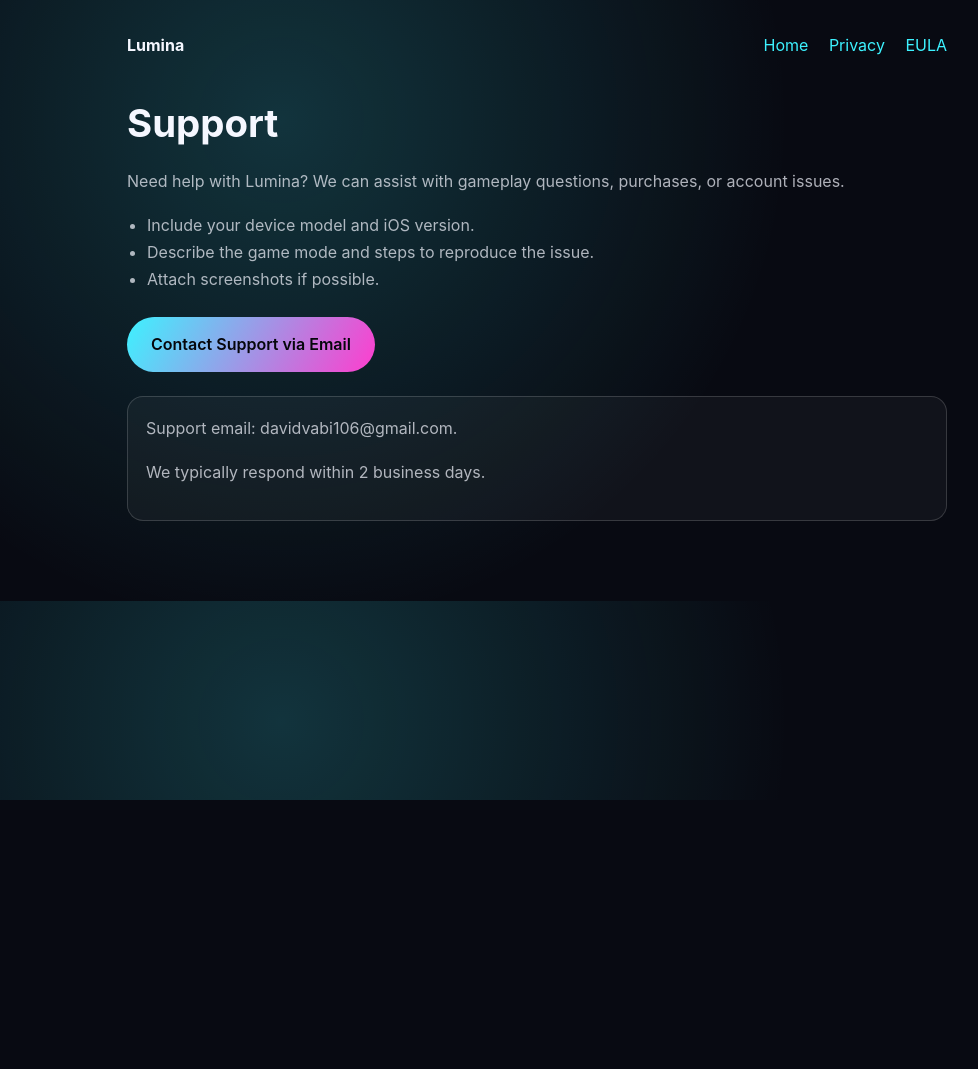
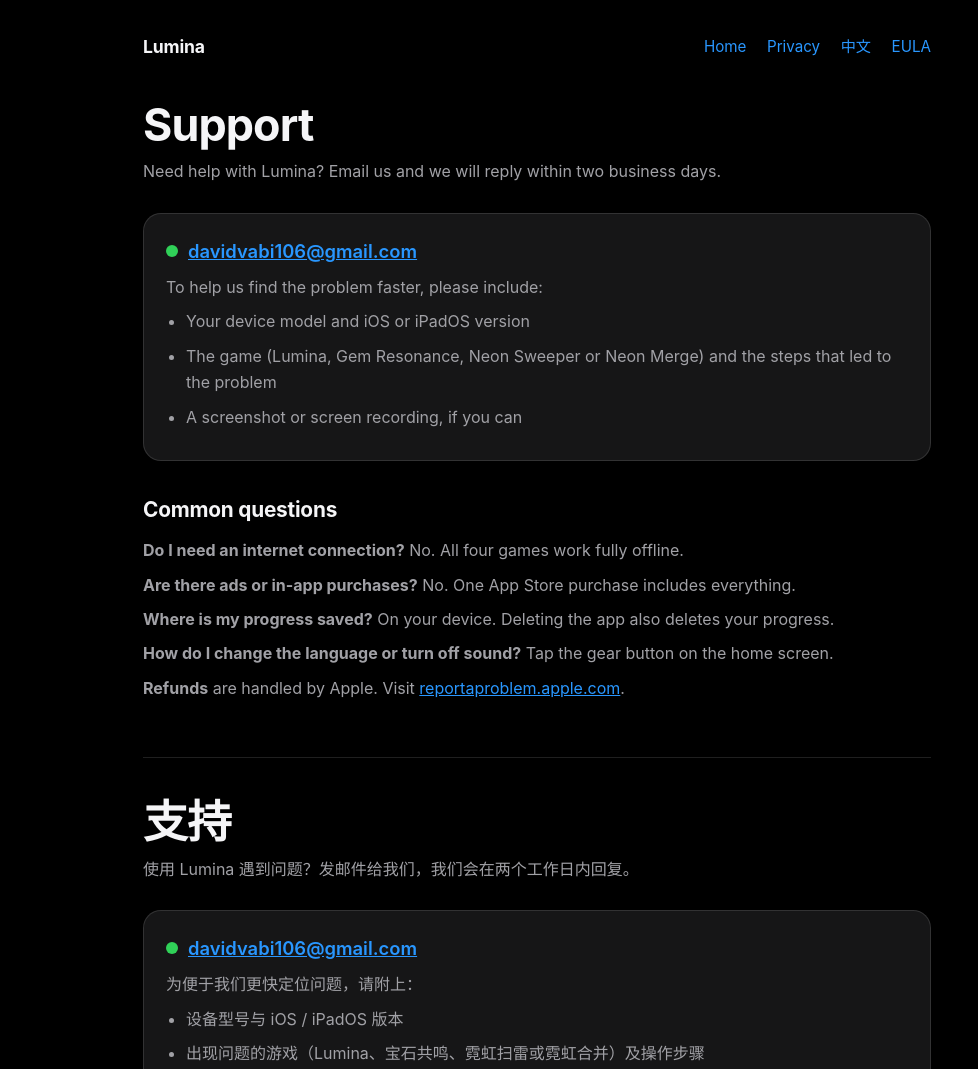
Before and after one commit to zergcsda/lumina-docs, a plain HTML site: page support.html in a window 1280 px wide. Shown: the top 1069 px of the page, without its empty margins (103-1081 px from the left). Before the commit the page ends 800 px from the top, so only its background shows below. Drawn offline with Linux system fonts and the light colour scheme.

Commit message:
Update support.html: bilingual, Data Not Collected disclosure

```diff
--- a/support.html
+++ b/support.html
@@ -3,82 +3,52 @@
 <head>
     <meta charset="UTF-8">
     <meta name="viewport" content="width=device-width, initial-scale=1.0">
-    <title>Support - Lumina</title>
+    <title>Support · 支持 - Lumina</title>
+    <meta name="description" content="Get help with Lumina for iPhone and iPad.">
     <style>
         :root {
-            --bg: #080a12;
-            --text: #f5f7ff;
-            --muted: rgba(245, 247, 255, 0.7);
-            --accent: #3df2ff;
-            --accent-2: #ff3dce;
-            --border: rgba(255, 255, 255, 0.16);
+            --bg: #000000;
+            --panel: #161617;
+            --text: #f5f5f7;
+            --muted: #a1a1a6;
+            --accent: #2997ff;
+            --ok: #30d158;
+            --border: rgba(255, 255, 255, 0.12);
         }
-
-        * {
-            box-sizing: border-box;
-            margin: 0;
-            padding: 0;
-        }
-
+        * { box-sizing: border-box; margin: 0; padding: 0; }
         body {
-            font-family: "Space Grotesk", "SF Pro Display", "Segoe UI", sans-serif;
-            background: radial-gradient(circle at 30% 20%, rgba(61, 242, 255, 0.18), transparent 50%),
-                        #080a12;
+            font-family: -apple-system, BlinkMacSystemFont, "SF Pro Text", "PingFang SC", "Segoe UI", sans-serif;
+            background: var(--bg);
             color: var(--text);
-            line-height: 1.7;
-            padding: 32px 20px 80px;
-            max-width: 860px;
+            line-height: 1.65;
+            padding: 32px 16px 80px;
+            max-width: 820px;
             margin: 0 auto;
         }
-
-        header {
-            display: flex;
-            justify-content: space-between;
-            align-items: center;
-            margin-bottom: 32px;
+        header { display: flex; justify-content: space-between; align-items: center; margin-bottom: 40px; flex-wrap: wrap; gap: 12px; }
+        header strong { font-size: 1.1rem; letter-spacing: -0.01em; }
+        nav a { color: var(--accent); text-decoration: none; margin-left: 16px; font-size: 0.95rem; }
+        nav a:first-child { margin-left: 0; }
+        h1 { font-size: clamp(2rem, 6vw, 2.8rem); letter-spacing: -0.02em; line-height: 1.1; margin-bottom: 8px; }
+        h2 { margin: 32px 0 10px; font-size: 1.3rem; letter-spacing: -0.01em; }
+        p, li { color: var(--muted); margin: 8px 0; }
+        ul { padding-left: 20px; }
+        .date { color: var(--muted); font-size: 0.9rem; }
+        .label {
+            margin: 28px 0;
+            border: 1px solid var(--border);
+            border-radius: 18px;
+            padding: 22px;
+            background: var(--panel);
         }
-
-        header a {
-            color: var(--accent);
-            text-decoration: none;
-            margin-left: 16px;
-        }
-
-        h1 {
-            font-size: 2.4rem;
-            margin-bottom: 12px;
-        }
-
-        p {
-            color: var(--muted);
-            margin-bottom: 16px;
-        }
-
-        ul {
-            padding-left: 20px;
-            color: var(--muted);
-            margin-bottom: 24px;
-        }
-
-        .contact-btn {
-            display: inline-flex;
-            align-items: center;
-            gap: 10px;
-            background: linear-gradient(120deg, var(--accent), var(--accent-2));
-            color: #05060b;
-            padding: 14px 24px;
-            border-radius: 999px;
-            font-weight: 600;
-            text-decoration: none;
-        }
-
-        .panel {
-            border: 1px solid var(--border);
-            border-radius: 16px;
-            padding: 18px;
-            background: rgba(255, 255, 255, 0.04);
-            margin-top: 24px;
-        }
+        .label .badge { display: inline-flex; align-items: center; gap: 10px; font-weight: 600; color: var(--text); font-size: 1.15rem; }
+        .label .dot { width: 12px; height: 12px; border-radius: 50%; background: var(--ok); flex-shrink: 0; }
+        table { width: 100%; border-collapse: collapse; margin-top: 12px; font-size: 0.95rem; }
+        th, td { text-align: left; padding: 10px 8px; border-top: 1px solid var(--border); vertical-align: top; }
+        th { color: var(--text); font-weight: 600; width: 46%; }
+        td { color: var(--muted); }
+        .lang { border-top: 1px solid var(--border); margin-top: 56px; padding-top: 40px; }
+        a { color: var(--accent); }
     </style>
 </head>
 <body>
@@ -87,24 +57,49 @@
         <nav>
             <a href="index.html">Home</a>
             <a href="privacy.html">Privacy</a>
+            <a href="#zh">中文</a>
             <a href="https://www.apple.com/legal/internet-services/itunes/dev/stdeula/" target="_blank" rel="noopener">EULA</a>
         </nav>
     </header>
 
-    <h1>Support</h1>
-    <p>Need help with Lumina? We can assist with gameplay questions, purchases, or account issues.</p>
+    <section id="en" lang="en">
+        <h1>Support</h1>
+        <p>Need help with Lumina? Email us and we will reply within two business days.</p>
+        <div class="label">
+            <div class="badge"><span class="dot"></span><a href="mailto:davidvabi106@gmail.com?subject=Lumina%20Support">davidvabi106@gmail.com</a></div>
+            <p>To help us find the problem faster, please include:</p>
+            <ul>
+                <li>Your device model and iOS or iPadOS version</li>
+                <li>The game (Lumina, Gem Resonance, Neon Sweeper or Neon Merge) and the steps that led to the problem</li>
+                <li>A screenshot or screen recording, if you can</li>
+            </ul>
+        </div>
+        <h2>Common questions</h2>
+        <p><strong>Do I need an internet connection?</strong> No. All four games work fully offline.</p>
+        <p><strong>Are there ads or in-app purchases?</strong> No. One App Store purchase includes everything.</p>
+        <p><strong>Where is my progress saved?</strong> On your device. Deleting the app also deletes your progress.</p>
+        <p><strong>How do I change the language or turn off sound?</strong> Tap the gear button on the home screen.</p>
+        <p><strong>Refunds</strong> are handled by Apple. Visit <a href="https://reportaproblem.apple.com" target="_blank" rel="noopener">reportaproblem.apple.com</a>.</p>
+    </section>
 
-    <ul>
-        <li>Include your device model and iOS version.</li>
-        <li>Describe the game mode and steps to reproduce the issue.</li>
-        <li>Attach screenshots if possible.</li>
-    </ul>
-
-    <a class="contact-btn" href="mailto:davidvabi106@gmail.com">Contact Support via Email</a>
-
-    <div class="panel">
-        <p>Support email: davidvabi106@gmail.com.</p>
-        <p>We typically respond within 2 business days.</p>
-    </div>
+    <section id="zh" class="lang" lang="zh-Hans">
+        <h1>支持</h1>
+        <p>使用 Lumina 遇到问题？发邮件给我们，我们会在两个工作日内回复。</p>
+        <div class="label">
+            <div class="badge"><span class="dot"></span><a href="mailto:davidvabi106@gmail.com?subject=Lumina%20%E6%94%AF%E6%8C%81">davidvabi106@gmail.com</a></div>
+            <p>为便于我们更快定位问题，请附上：</p>
+            <ul>
+                <li>设备型号与 iOS / iPadOS 版本</li>
+                <li>出现问题的游戏（Lumina、宝石共鸣、霓虹扫雷或霓虹合并）及操作步骤</li>
+                <li>如方便，请附截图或录屏</li>
+            </ul>
+        </div>
+        <h2>常见问题</h2>
+        <p><strong>需要联网吗？</strong>不需要，四款游戏均可完全离线游玩。</p>
+        <p><strong>有广告或 App 内购买吗？</strong>没有，App Store 一次购买即包含全部内容。</p>
+        <p><strong>进度保存在哪里？</strong>保存在你的设备上，删除 App 会同时删除进度。</p>
+        <p><strong>如何切换语言或关闭声音？</strong>点击首页右上角的齿轮按钮。</p>
+        <p><strong>退款</strong>由 Apple 处理，请访问 <a href="https://reportaproblem.apple.com" target="_blank" rel="noopener">reportaproblem.apple.com</a>。</p>
+    </section>
 </body>
 </html>
```
